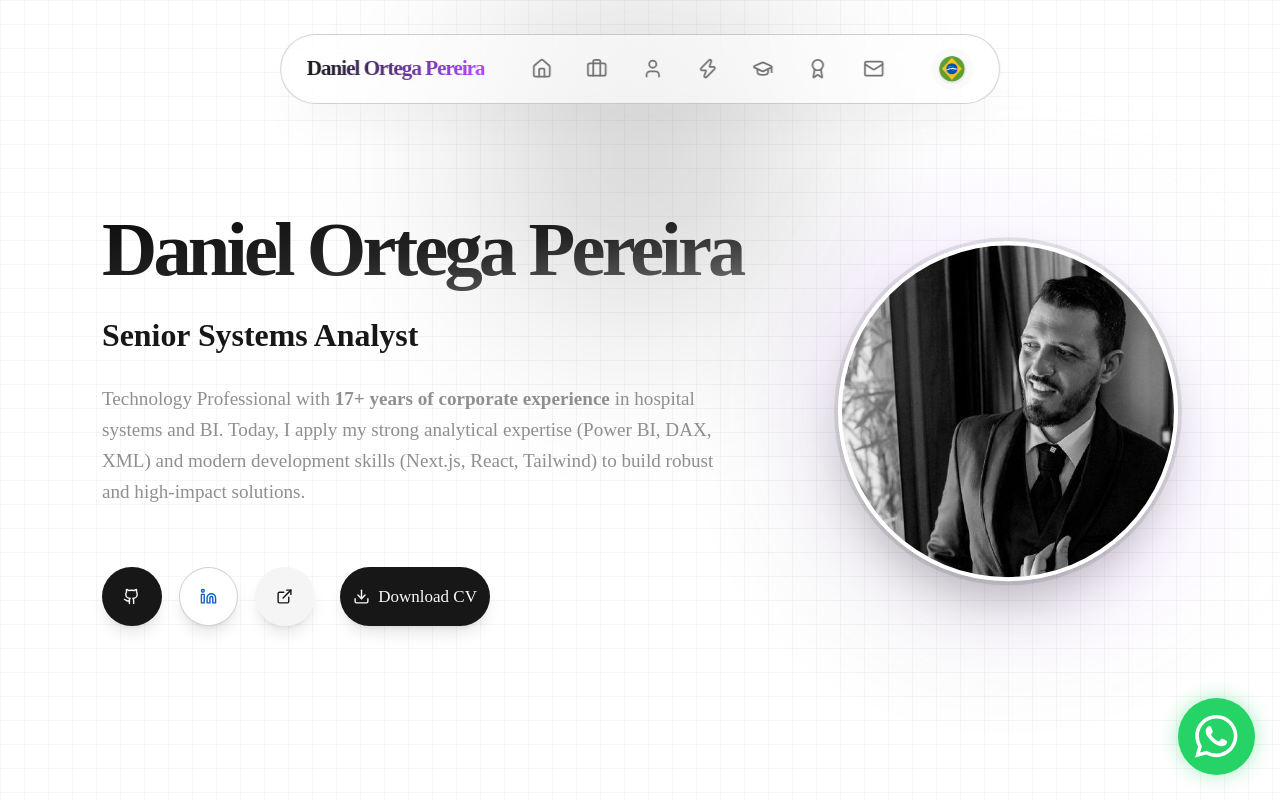
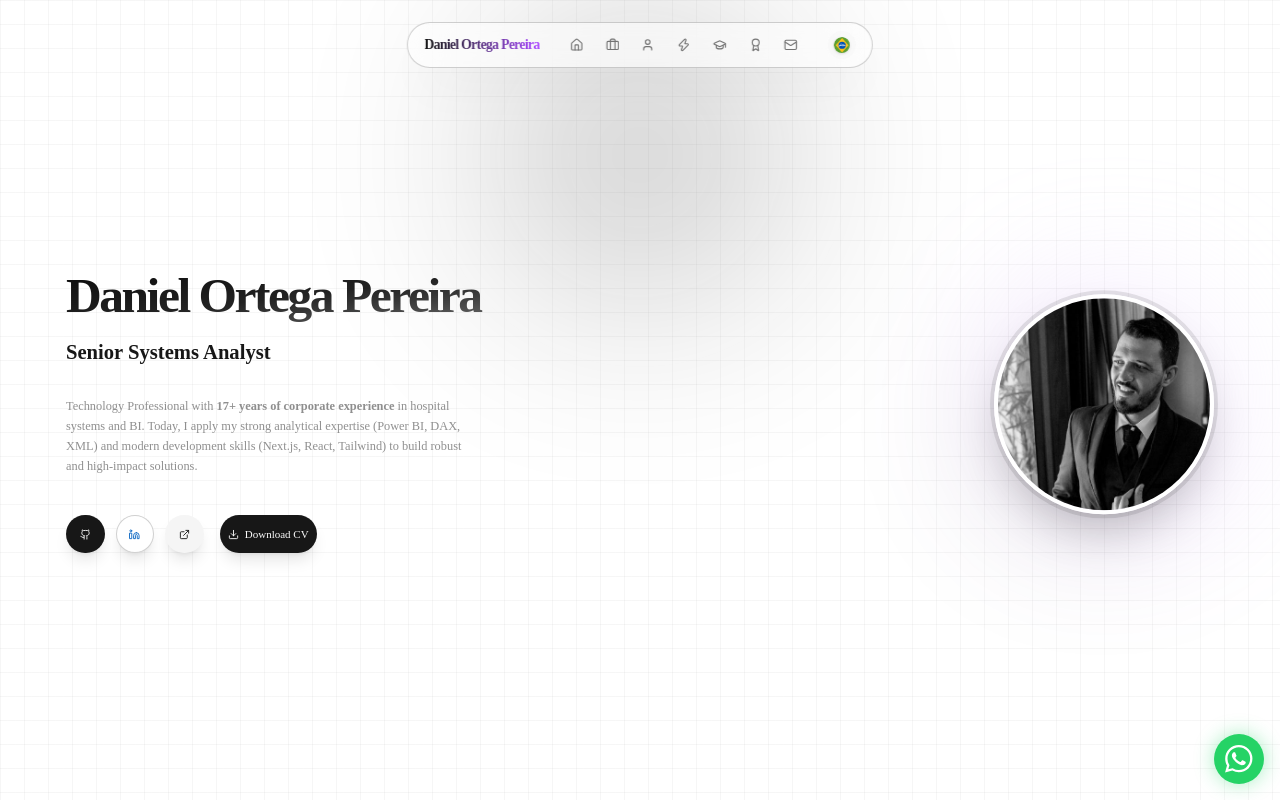
Before and after one commit to dnlortega/Curriculo, a Next.js app: page / in a window 1280 px wide. Shown: the top 800 px of the page. Built offline with nearby package versions, Linux system fonts and the light colour scheme.

Commit message:
Alteração Global: Base da fonte ajustada para 11px em toda a aplicação

```diff
--- a/src/app/globals.css
+++ b/src/app/globals.css
@@ -131,11 +131,11 @@
   }
   html {
     @apply font-sans;
-    font-size: 16px;
+    font-size: 11px;
   }
   @media (min-width: 1024px) {
     html {
-      font-size: 17px;
+      font-size: 11px;
     }
   }
 }
```
